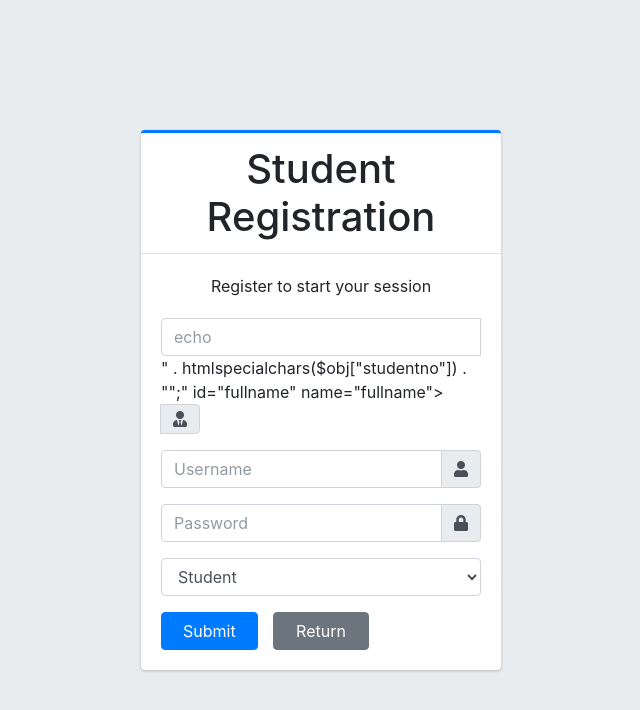
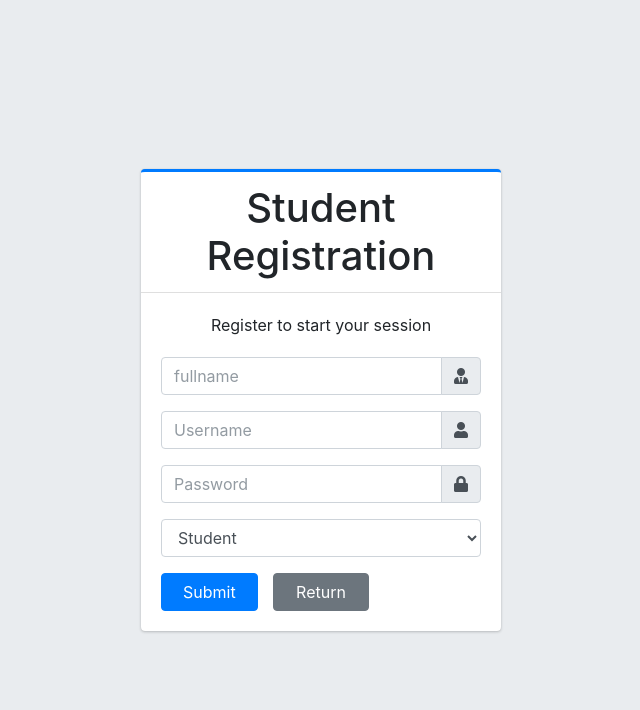
Before and after one commit to GitSpideyy/App-dev, a PHP site: page /signup.php in a window 1280 px wide. Shown: the top 710 px of the page, without its empty margins (319-959 px from the left). Run offline with PHP 8.4, Linux system fonts and the light colour scheme; some libraries are stand-ins or nearby versions.

Commit message:
addition

```diff
--- a/signup.php
+++ b/signup.php
@@ -28,7 +28,7 @@
 
                 <form id="login">
                     <div class="input-group mb-3">
-                        <input type="text" class="form-control" placeholder="echo "<td>" . htmlspecialchars($obj["studentno"]) . "</td>";" id="fullname" name="fullname">
+                        <input type="text" class="form-control" placeholder="fullname" id="fullname" name="fullname">
                         <div class="input-group-append">
                             <div class="input-group-text">
                                 <span class="fas fa-user-tie"></span>
```
